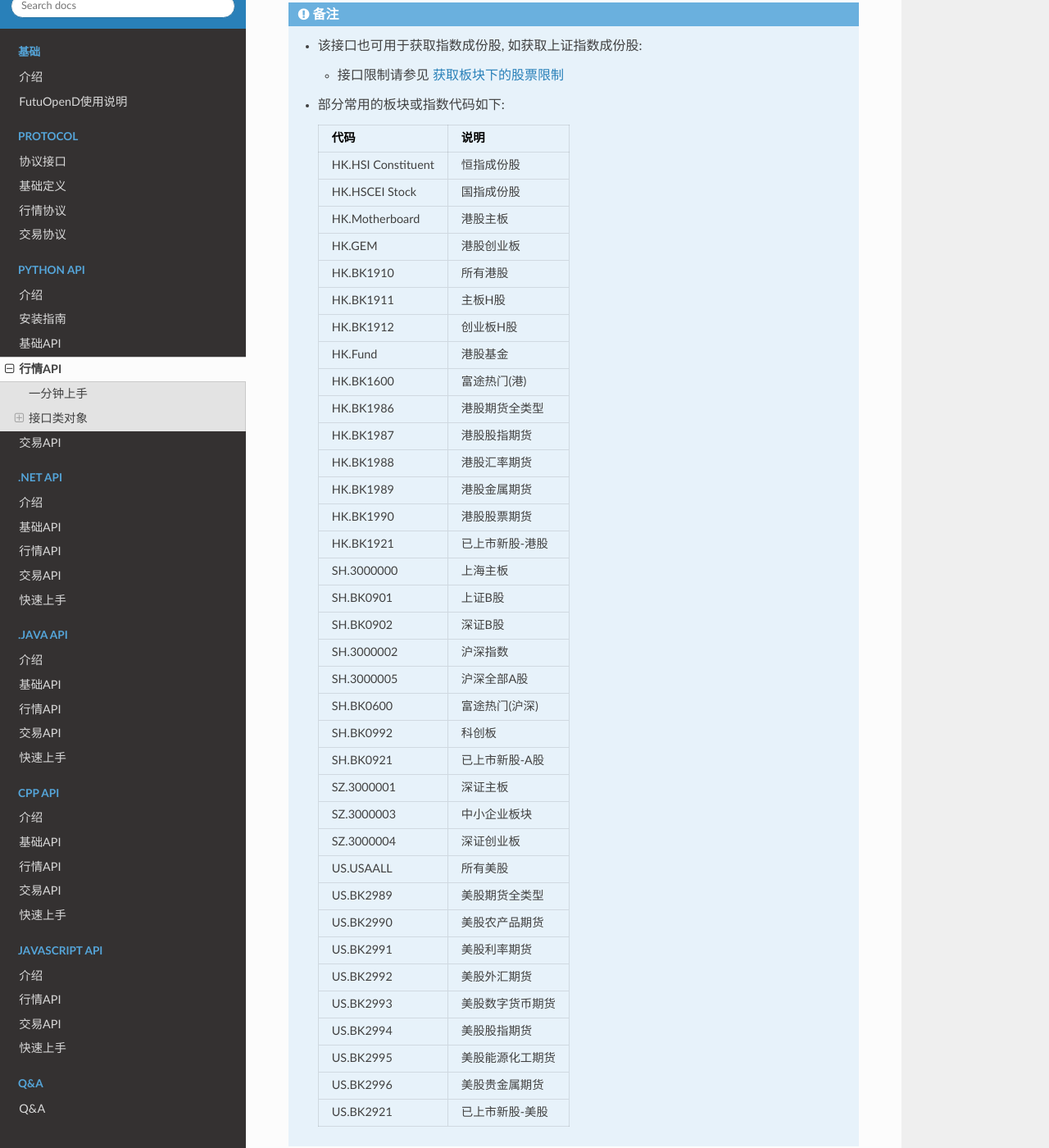
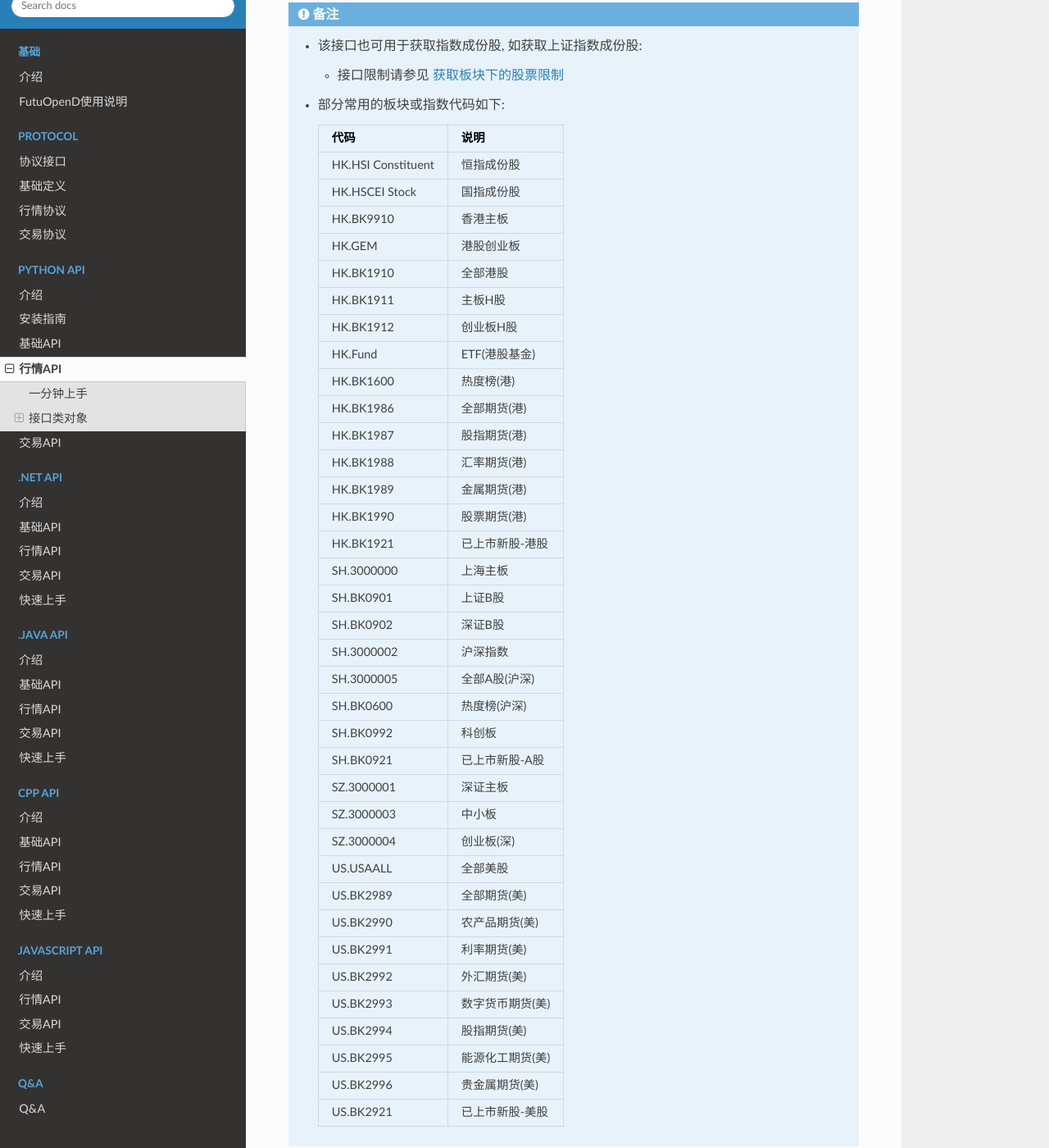
Before and after one commit to FutunnOpen/futu-api-doc, a Sphinx documentation site: the page built from doc_maker/source/api/Quote_API.rst, in a window 1280 px wide and 1400 px high, scrolled down 14700 px. Shown: the whole window at 82% size. Built offline with Sphinx 7.4.7 and the Read the Docs theme 2.0.0, drawn with Linux system fonts in a browser that asks for light colours.

Commit message:
fix “香港主板”的板块代码更新为“HK.BK9910”。其他一些常用板块的说明与PC上的中文名靠拢。

```diff
--- a/doc_maker/source/api/Quote_API.rst
+++ b/doc_maker/source/api/Quote_API.rst
@@ -733,39 +733,39 @@ get_plate_stock
         =====================  ==============================================================
         HK.HSI Constituent         恒指成份股
         HK.HSCEI Stock             国指成份股
-        HK.Motherboard             港股主板
+        HK.BK9910                  香港主板
         HK.GEM                     港股创业板
-        HK.BK1910                  所有港股
+        HK.BK1910                  全部港股
         HK.BK1911                  主板H股
         HK.BK1912                  创业板H股
-        HK.Fund                    港股基金
-        HK.BK1600                  富途热门(港)
-        HK.BK1986                  港股期货全类型
-        HK.BK1987                  港股股指期货
-        HK.BK1988                  港股汇率期货
-        HK.BK1989                  港股金属期货
-        HK.BK1990                  港股股票期货
+        HK.Fund                    ETF(港股基金)
+        HK.BK1600                  热度榜(港)
+        HK.BK1986                  全部期货(港)
+        HK.BK1987                  股指期货(港)
+        HK.BK1988                  汇率期货(港)
+        HK.BK1989                  金属期货(港)
+        HK.BK1990                  股票期货(港)
 		HK.BK1921                  已上市新股-港股
         SH.3000000                 上海主板
         SH.BK0901                  上证B股
         SH.BK0902                  深证B股
         SH.3000002                 沪深指数
-        SH.3000005                 沪深全部A股
-        SH.BK0600                  富途热门(沪深)
+        SH.3000005                 全部A股(沪深)
+        SH.BK0600                  热度榜(沪深)
         SH.BK0992                  科创板
 		SH.BK0921                  已上市新股-A股
         SZ.3000001                 深证主板
-        SZ.3000003                 中小企业板块
-        SZ.3000004                 深证创业板
-        US.USAALL                  所有美股
-        US.BK2989                  美股期货全类型
-        US.BK2990                  美股农产品期货
-        US.BK2991                  美股利率期货
-        US.BK2992                  美股外汇期货
-        US.BK2993                  美股数字货币期货
-        US.BK2994                  美股股指期货
-        US.BK2995                  美股能源化工期货
-        US.BK2996                  美股贵金属期货
+        SZ.3000003                 中小板
+        SZ.3000004                 创业板(深)
+        US.USAALL                  全部美股
+        US.BK2989                  全部期货(美)
+        US.BK2990                  农产品期货(美)
+        US.BK2991                  利率期货(美)
+        US.BK2992                  外汇期货(美)
+        US.BK2993                  数字货币期货(美)
+        US.BK2994                  股指期货(美)
+        US.BK2995                  能源化工期货(美)
+        US.BK2996                  贵金属期货(美)
 		US.BK2921                  已上市新股-美股
         =====================  ==============================================================
 
```
